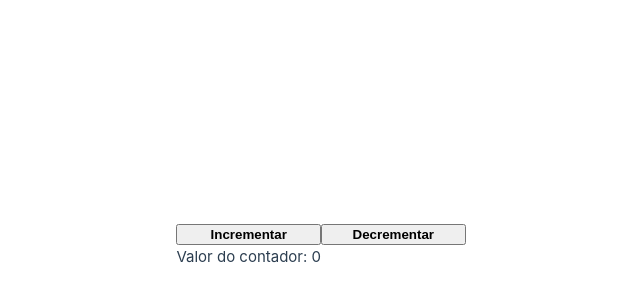
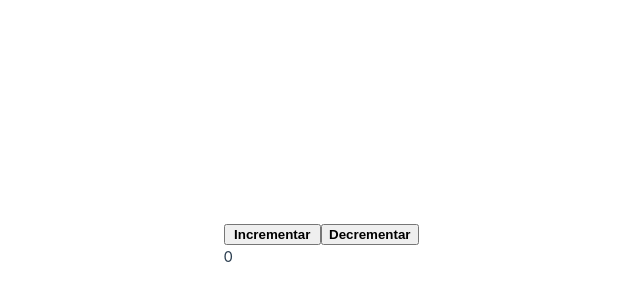
Before and after one commit to kauabarros-24/study-vue, a Vue app: page / in a window 1280 px wide. Shown: the part 154-454 px from the top of the page, without its empty margins (319-959 px from the left). Built offline with nearby package versions, Linux system fonts and the light colour scheme.

Commit message:
Forma diferente de declarar contador

```diff
--- a/src/App.vue
+++ b/src/App.vue
@@ -1,36 +1,24 @@
-<script>
-  export default {
-    data() {
-      return {
-        contador: 0
-      }
-    },
-    methods: {
-      incrementarContador() {
-        this.contador++
-      },
-      decrementarContador() {
-        if (this.contador > 0) {
-          this.contador--
-        }
-      },
-      mounted() {
-        console.log(`O valor do contador é ${this.contador}`)
-      }
-    }
-  }
+<script setup>
+import { ref, onMounted } from 'vue';
+
+const contador = ref(0);
+
+const incrementarContador = () => contador.value++
+const decrementarContador = () => contador.value > 0 ? contador.value-- : contador.value
+
+
 
 </script>
 
 <template>
   <button @click="incrementarContador">Incrementar</button>
   <button @click="decrementarContador">Decrementar</button>
-    <p>Valor do contador: {{ contador }}</p>
+  <p> {{ contador }}</p>
+
 </template>
 
 <style scoped>
 button {
   font-weight: bold;
 }
-
 </style>
```
Lines whose indentation alone changed are shown as unchanged.
